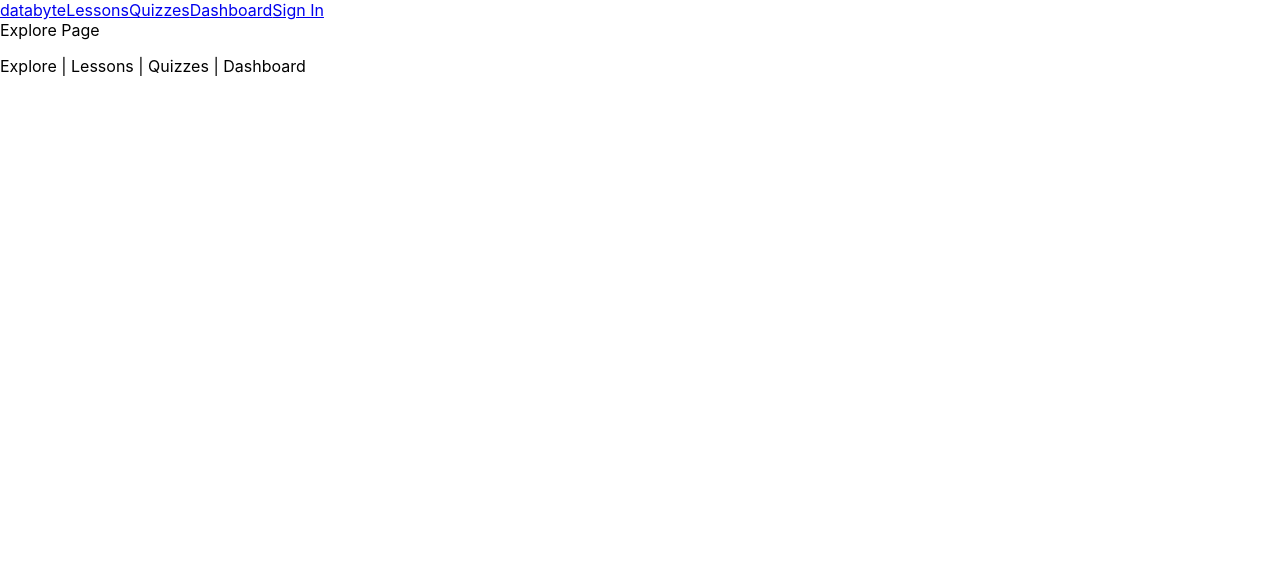
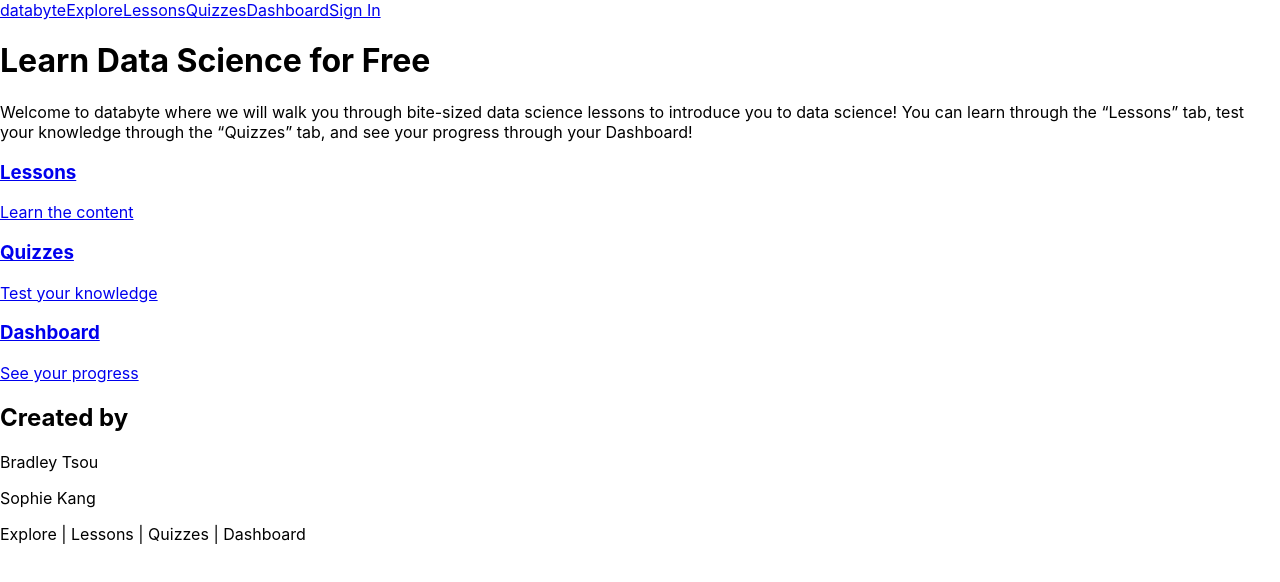
Before and after one commit to Sopy9/databyte, a React (Create React App) app in the folder frontend/: page / in a window 1280 px wide. Shown: the top 582 px of the page. Built offline with nearby package versions, Linux system fonts and the light colour scheme.

Commit message:
finished jsx for explore page

```diff
--- a/frontend/src/components/Navbar.js
+++ b/frontend/src/components/Navbar.js
@@ -4,6 +4,7 @@ function Navbar() {
   return (
     <nav>
         <Link to="/">databyte</Link>
+        <Link to="/">Explore</Link>
         <Link to="/lessons">Lessons</Link>
         <Link to="/quizzes/0">Quizzes</Link>
         <Link to="/dashboard">Dashboard</Link>
--- a/frontend/src/pages/Explore.js
+++ b/frontend/src/pages/Explore.js
@@ -1,4 +1,56 @@
+import { Link } from 'react-router-dom';
+
 function Explore() {
-  return <div>Explore Page</div>
-}
+  return (
+  <div>
+    {/* Hero Section */}
+    <div>
+        <h1>Learn Data Science for Free</h1>
+        <p>
+            Welcome to databyte where we will walk you through bite-sized data science lessons to introduce you to
+            data science! You can learn through the “Lessons” tab, test your knowledge through the “Quizzes” tab, and
+            see your progress through your Dashboard!
+        </p>
+    </div>
+
+    {/* Navigation Cards */}
+    <div>
+
+        <Link to="/lessons">
+            <div>
+                <h3>Lessons</h3>
+                <p>Learn the content</p>
+            </div>
+        </Link>
+
+        <Link to="/quizzes/0">
+            <div>
+                <h3>Quizzes</h3>
+                <p>Test your knowledge</p>
+            </div>
+        </Link>
+
+        <Link to="/dashboard">
+            <div>
+                <h3>Dashboard</h3>
+                <p>See your progress</p>
+            </div>
+        </Link>
+    </div>
+
+    {/* Created by Section */}
+    <div>
+        <h2>Created by</h2>
+        <div>
+            <div>
+                <p>Bradley Tsou</p>
+            </div>
+            <div>
+                <p>Sophie Kang</p>
+            </div>
+        </div>
+    </div>
+  </div>
+
+)}
 export default Explore
```
